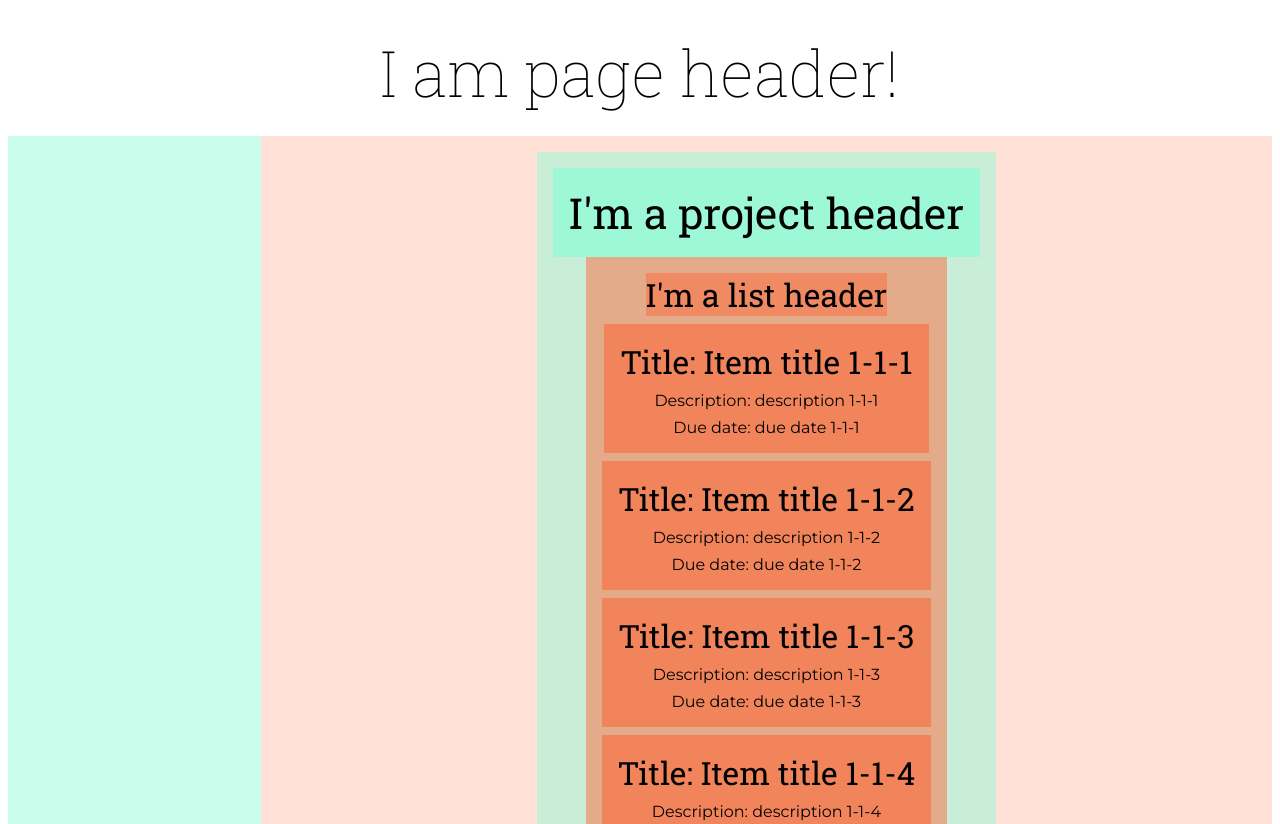
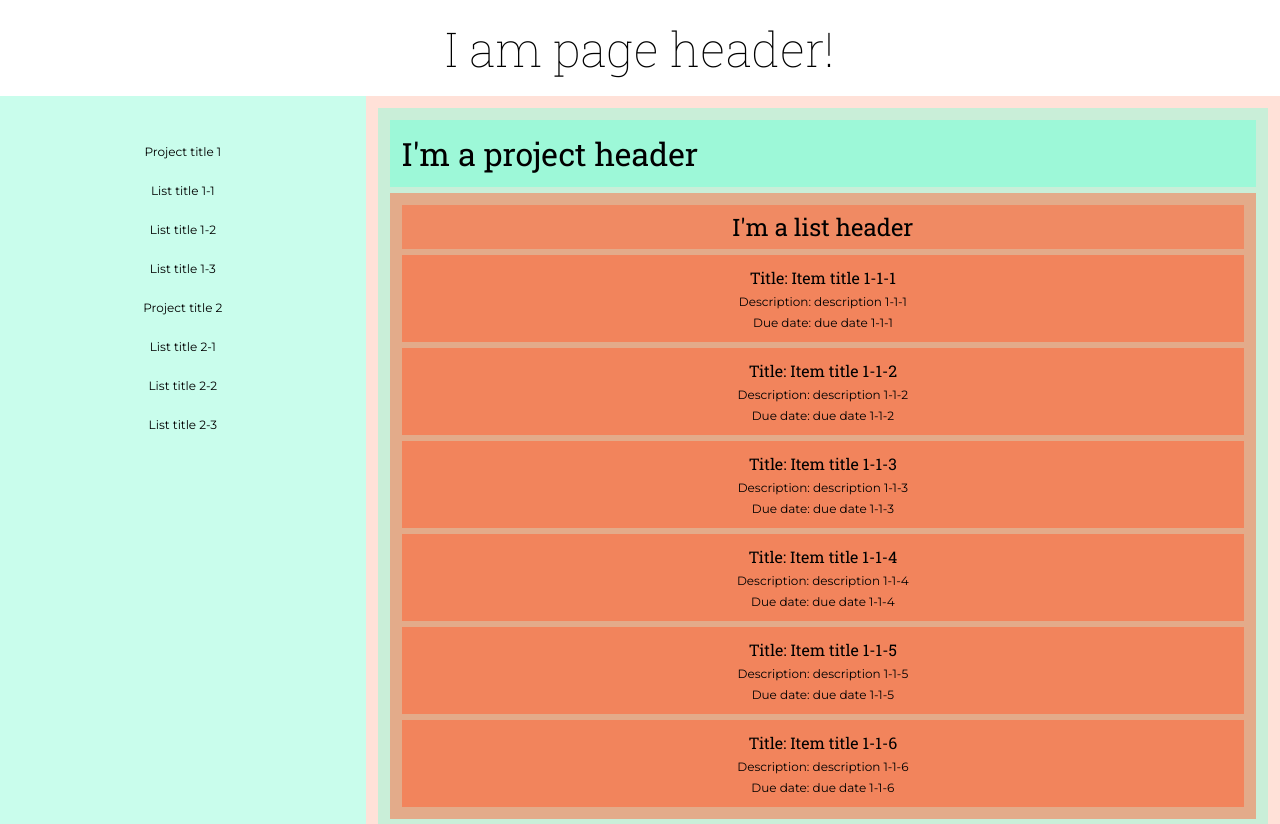
Before and after one commit to Chris-Wilco/odin-todo, a website built with webpack: page src/index.html in a window 1280 px wide. Shown: the top 824 px of the page. Built offline with nearby package versions, Linux system fonts and the light colour scheme.

Commit message:
tune css

```diff
--- a/src/styles.css
+++ b/src/styles.css
@@ -10,7 +10,7 @@
     --general-font: "Montserrat", "Roboto Condensed", sans-serif;
     --title-font: "Roboto Slab", serif;
     --base-font-color: rgb(0, 0, 0, 0.8);
-    --base-font-size: 2vh;
+    --base-font-size: 1.5vh;
     --title-font-size: 4rem;
     --header-font-size: 2rem;
     --content-font-size: 1rem;
@@ -22,13 +22,14 @@
 
 body {
     display: grid;
-    grid-template-columns: 1fr 4fr;
+    grid-template-columns: 2fr 5fr;
     grid-template-rows: 8rem 5fr;
     /* height: 100vh; */
 
     font-family: var(--general-font);
     font-size: var(--general-font-size);
     background-color: rgba(var(--mute-color), 0.5);
+    margin: 0;
 }
 
 .header-div {
@@ -48,36 +49,58 @@ body {
     grid-column: 1 / 2;
     grid-row: 2 / 3;
     display: flex;
-    justify-content: center;
+    flex-direction: column;
+    /* justify-content: center; */
     align-items: center;
+    gap: 2rem;
     background-color: rgba(var(--highlight-color), 0.5);
+    padding: 4rem 2rem;
+}
+
+.nav-project-container {
+    display: flex;
+    flex-direction: column;
+    /* justify-content: center; */
+    align-items: center;
+    gap: 2rem;
+}
+
+.nav-header {
+}
+
+.nav-content {
 }
 
 .content-container {
     grid-column: 2 / 3;
     grid-row: 2 / 3;
 
-    display: flex;
+    display: grid;
+    grid-template-rows: 3fr repeat(1fr);
+    grid-template-columns: 1fr;
+
+    /* display: flex;
     flex-direction: column;
     justify-content: center;
-    align-items: center;
+    align-items: center; */
     gap: 1rem;
     padding: 1rem;
     background-color: rgba(var(--secondary-color), 0.2);
 }
 
 .project-container {
-    /* display: grid;
+    display: grid;
     grid-template-rows: 3fr repeat(1fr);
-    grid-template-columns: 1fr; */
+    grid-template-columns: 1fr;
 
-    display: flex;
+    /* display: flex;
     flex-direction: column;
     justify-content: center;
-    align-items: center;
+    align-items: center; */
 
     background-color: rgba(var(--highlight-color), 0.5);
     padding: 1rem;
+    gap: 0.5rem;
 }
 
 .project-header {
@@ -88,10 +111,12 @@ body {
 }
 
 .list-container {
-    display: flex;
+    /* display: flex;
     flex-direction: column;
     justify-content: center;
-    align-items: center;
+    align-items: center; */
+
+    display: grid;
     gap: 0.5rem;
 
     background-color: rgba(var(--secondary-color), 0.5);
@@ -102,6 +127,8 @@ body {
     font-family: var(--title-font);
     font-size: var(--header-font-size);
     background-color: rgba(var(--secondary-color), 0.5);
+    text-align: center;
+    padding: 0.5rem;
 }
 
 .item-container {
@@ -117,6 +144,6 @@ body {
 
 .item-header {
     font-family: var(--title-font);
-    font-size: var(--header-font-size);
+    font-size: calc(var(--header-font-size) / 1.5);
     background-color: rgba(var(--mute-color), 1);
 }
```
Also changed, not shown: dist/index.bundle.js.
